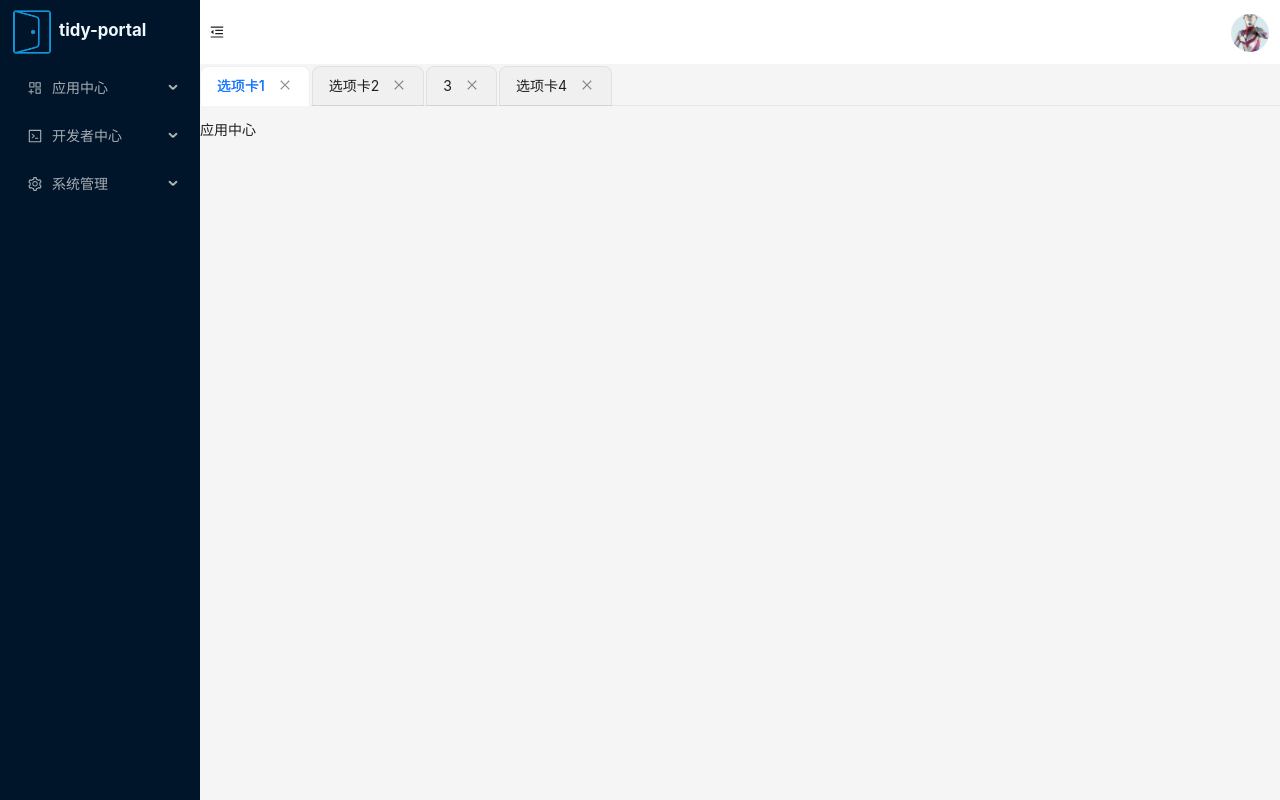
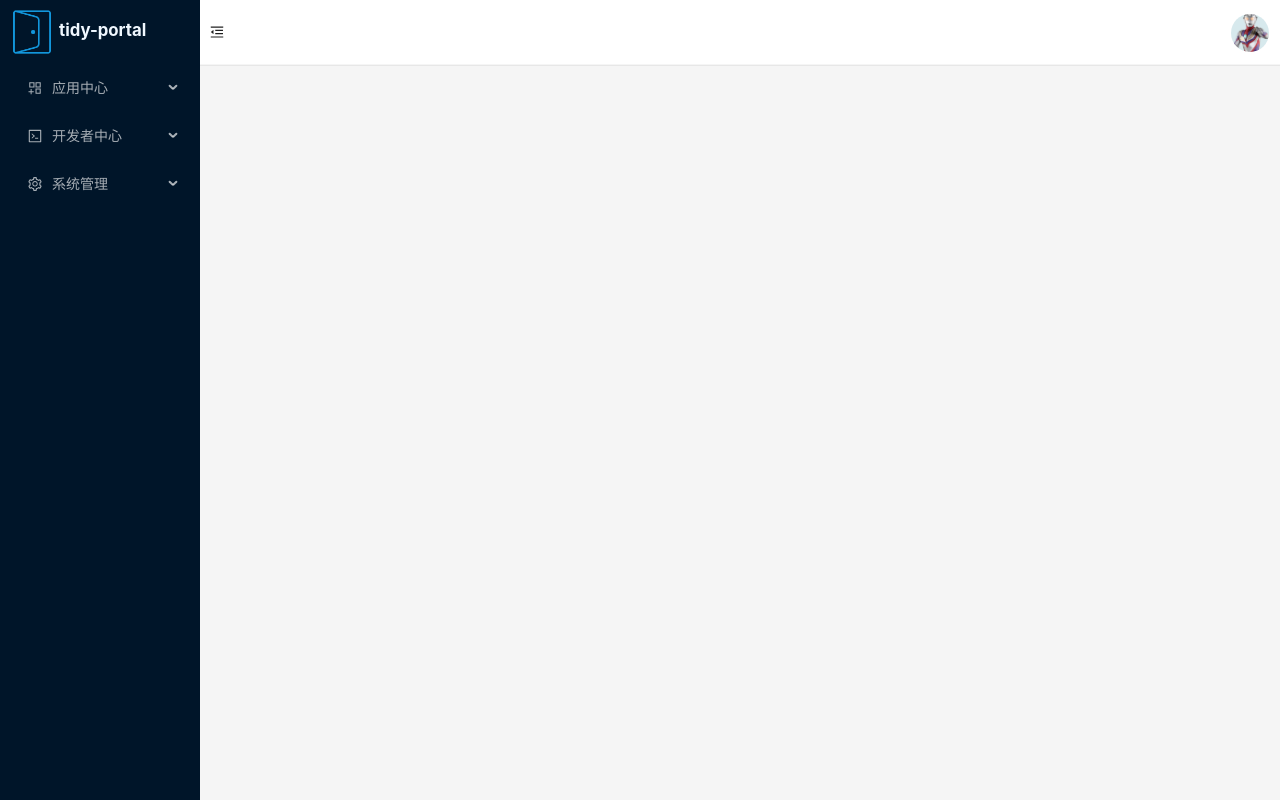
Before and after one commit to tonytyn/tidy-portal, a Vue app: page /app-center/list in a window 1280 px wide. Built offline with nearby package versions, Linux system fonts and the light colour scheme.

Commit message:
完善动态tab

```diff
--- a/src/layout/index.vue
+++ b/src/layout/index.vue
@@ -1,6 +1,6 @@
 <script setup lang="ts">
 import { ref } from 'vue'
-import { RouterView, useRouter } from 'vue-router'
+import { RouterView, useRouter, type RouteRecordRaw } from 'vue-router'
 
 import { MenuFoldOutlined, MenuUnfoldOutlined } from '@ant-design/icons-vue'
 
@@ -9,11 +9,20 @@ const collapsed = ref<boolean>(false)
 
 const router = useRouter()
 const menuList = router.getRoutes().find((route) => route.name === 'Main')?.children
-const paneList = ref([{key:"1",tab:"选项卡1"},{key:"2",tab:"选项卡2"},{key:"3",tab:"3"},{key:"4",tab:"选项卡4"}])
-const activeKey = ref(paneList.value[0].key)
+const paneList = ref<string[]>([])
+const activeKey = ref()
 const handleTabEdit = (targetKey: string | MouseEvent) => {
-  console.log(targetKey)
-  paneList.value = paneList.value.filter(pane=>pane.key !== targetKey)
+  paneList.value = paneList.value.filter((pane) => pane !== targetKey)
+}
+const handlePageChange = (route: RouteRecordRaw) => {
+  activeKey.value = route.meta?.title as string
+  if(!paneList.value.includes(route.meta?.title as string)){
+    paneList.value.push(route.meta?.title as string)
+  }
+}
+const handleTabChange = (activeKey: string)=>{
+  console.log(activeKey);
+
 }
 </script>
 <template>
@@ -29,7 +38,9 @@ const handleTabEdit = (targetKey: string | MouseEvent) => {
             <component :is="menu.meta?.icon" />
           </template>
           <a-menu-item v-for="page in menu.children" :key="page.name">
-            <router-link :to="page.path">{{ page.meta?.title }}</router-link>
+            <router-link :to="page.path" @click="handlePageChange(page)">{{
+              page.meta?.title
+            }}</router-link>
           </a-menu-item>
         </a-sub-menu>
       </a-menu>
@@ -55,11 +66,10 @@ const handleTabEdit = (targetKey: string | MouseEvent) => {
         </a-row>
       </a-layout-header>
       <a-layout-content>
-        <a-tabs type="editable-card" v-model:activeKey="activeKey" hideAdd @edit="handleTabEdit">
-          <a-tab-pane  v-for="item in paneList" :key="item.key" :tab="item.tab"> </a-tab-pane>
-
+        <a-tabs type="editable-card" v-model:activeKey="activeKey" hideAdd @edit="handleTabEdit" @change="handleTabChange">
+          <a-tab-pane v-for="pane in paneList" :key="pane" :tab="pane"> </a-tab-pane>
         </a-tabs>
-        <router-view v-slot="{ Component }">
+        <router-view v-if="activeKey" v-slot="{ Component }">
           <keep-alive>
             <component :is="Component" />
           </keep-alive>
--- a/src/router/index.ts
+++ b/src/router/index.ts
@@ -7,11 +7,9 @@ import {
 } from '@ant-design/icons-vue'
 
 import Layout from '@/layout/index.vue'
-
 /**
- * 关于路由结构的一些思考：模块-页面-按钮是非常经典的三层结构，对于一个系统来说，层级越少用户的学习成本越低。
- * 能够让用户一看到名字就知道这个功能是干什么的，是最好的设计。可能有些时候三层并不能很好的去组织页面结构，
- * 但是我们要尽量向着三层去努力，如果三层不能体现系统的全部功能，请仔细想一想，你努力去设计了吗？
+ * 路由名称必不可少，且不可重复。在很多地方都需要通过路由名称去加载对应的组件，比如动态标签页的切换和keep-alive中组件的缓存
+ *
  */
 
 const router = createRouter({
@@ -19,7 +17,7 @@ const router = createRouter({
   routes: [
     {
       path: '/',
-      name: 'Main', // 路由名称不应该出现重复，尤其是这个主路由
+      name: 'Main',
       component: Layout,
       redirect: '/app-center/list',
       children: [
```
